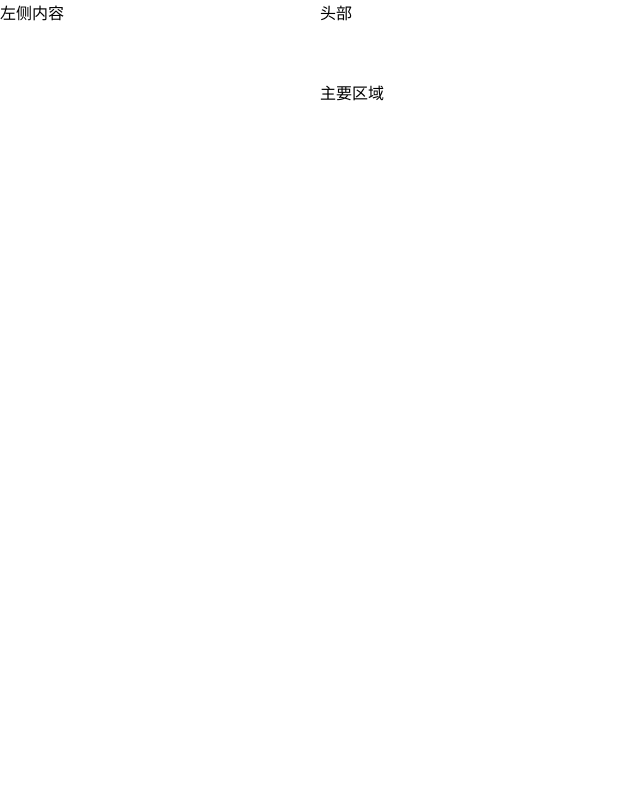
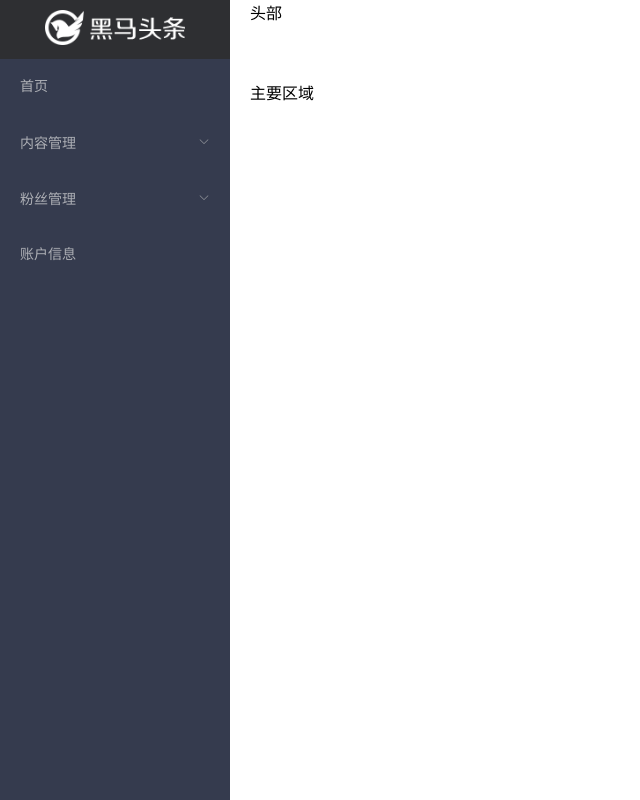
Before and after one commit to fan-yu-han/heimatoutiao, a Vue app: page /#/home in a window 1280 px wide. Shown: the whole page, without its empty margins (0-640 px from the left). Built offline with nearby package versions, Linux system fonts and the light colour scheme.

Commit message:
黑马头条PC-主页模块-左侧导航菜单

```diff
--- /dev/null
+++ b/src/components/home/layout-aside.vue
@@ -0,0 +1,52 @@
+<template>
+    <div class="layout-aside">
+        <div class="title">
+            <img src="../../assets/img/logo_admin.png" alt="" >
+        </div>
+
+           <!-- 左侧导航菜单 -->
+        <el-menu background-color="#353b4e" text-color="#adafb5" active-text-color="#ffd04b">
+            <!-- 没有折叠的 是 el-menu-item -->
+            <el-menu-item>首页</el-menu-item>
+            <!-- 二级折叠菜单是submenu -->
+            <el-submenu>
+                <span slot="title">内容管理</span>
+                <el-menu-item>发布文章</el-menu-item>
+                <el-menu-item>文章列表</el-menu-item>
+                <el-menu-item>评论管理</el-menu-item>
+                <el-menu-item>素材管理</el-menu-item>
+            </el-submenu>
+            <el-submenu>
+                <span slot="title">粉丝管理</span>
+                <el-menu-item>图文数据</el-menu-item>
+                <el-menu-item>粉丝概况</el-menu-item>
+                <el-menu-item>粉丝画像</el-menu-item>
+                <el-menu-item>粉丝列表 </el-menu-item>
+            </el-submenu>
+            <el-menu-item>账户信息</el-menu-item>
+        </el-menu>
+    </div>
+</template>
+
+<script>
+export default {
+
+}
+</script>
+
+<style lang='less' scoped>
+.layout-aside{
+    width: 230px;
+    .el-menu {
+        border-right:none;
+    }
+    .title {
+        background-color:  #2e2f32;
+        text-align: center;
+        padding: 10px 0;
+        img {
+            height: 35px;
+        }
+    }
+}
+</style>
--- a/src/views/home/index.vue
+++ b/src/views/home/index.vue
@@ -2,8 +2,8 @@
 <!-- 一个大容器 -->
   <el-container>
     <!-- 分左右布局 -->
-    <el-aside>
-      左侧内容
+    <el-aside  style="height: 100vh; background-color: #353b4e;width:230px">
+     <layout-aside ></layout-aside>
     </el-aside>
     <!-- 右侧内容 -->
     <el-container>
@@ -16,8 +16,12 @@
 </template>
 
 <script>
+import layoutAside from '../../components/home/layout-aside'
 export default {
-
+  // 引用然后注册
+  components: {
+    'layout-aside': layoutAside
+  }
 }
 </script>
 
```
